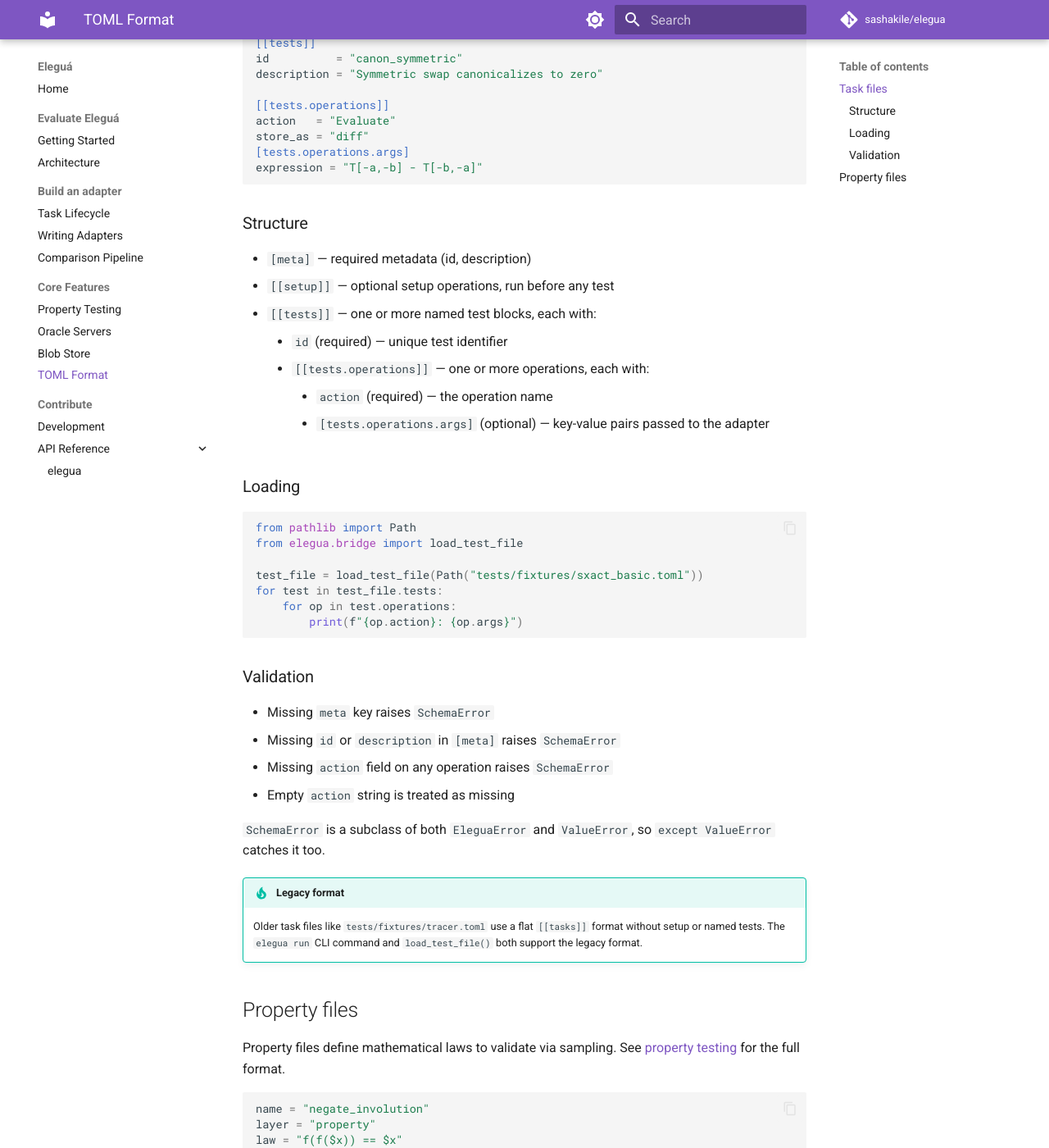
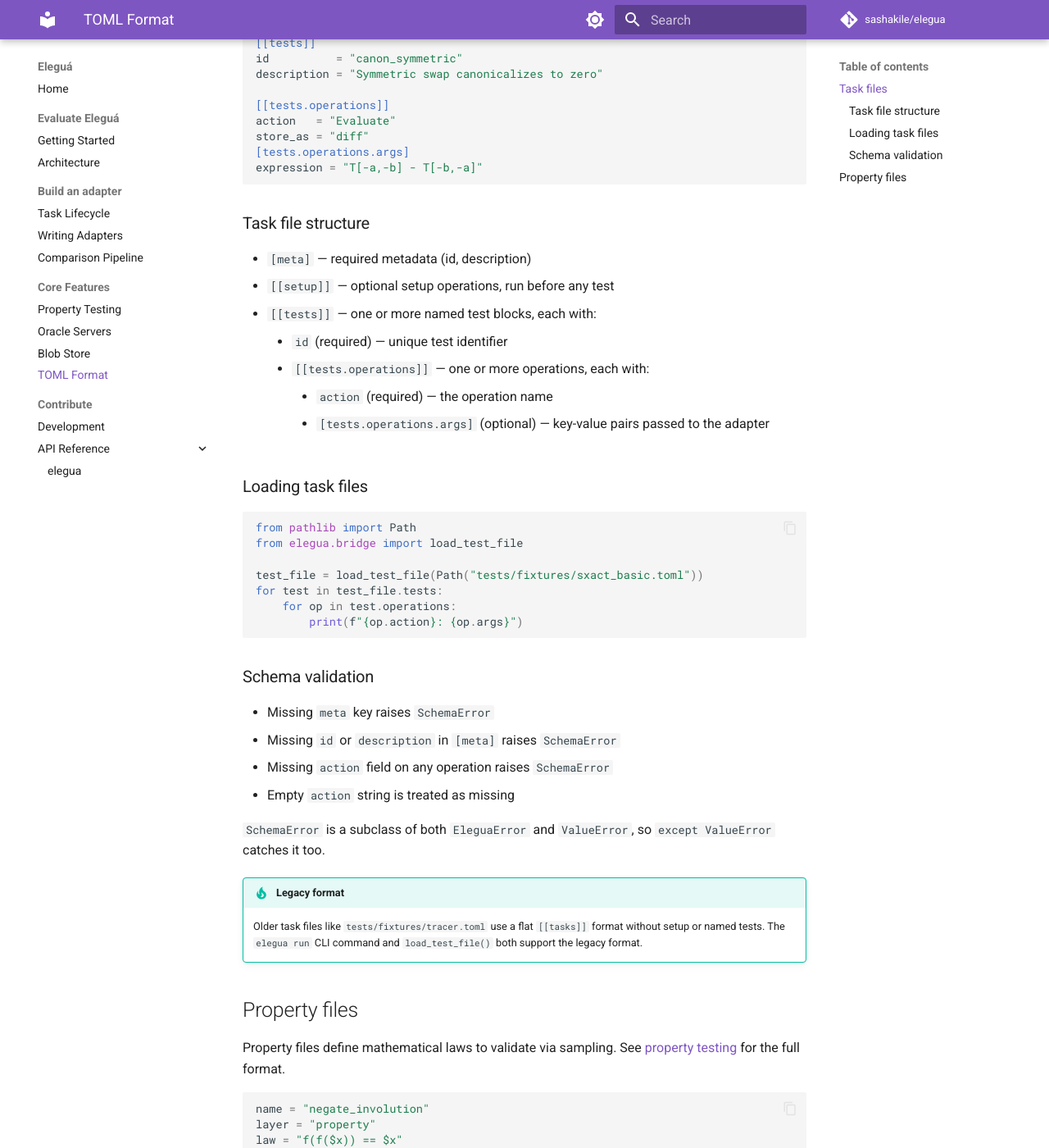
Before and after one commit to sashakile/elegua, an MkDocs documentation site: the page built from docs/guide/toml-format.md, in a window 1280 px wide and 1400 px high, scrolled down 780 px. Shown: the whole window at 82% size. Built offline with MkDocs 1.6.1 and Material for MkDocs 9.7.7, drawn with Linux system fonts in a browser that asks for light colours; comment, search, counter and statistics services are not loaded.

Commit message:
docs: replace generic subheadings with semantically unique headers
Rename 7 generic headings across 4 pages:
- 'Next steps' → 'Where to go next' / 'What to read next'
- 'Summary' → 'What you\'ve learned'
- 'Structure' → 'Task file structure'
- 'Loading' → 'Loading task files'
- 'Validation' → 'Schema validation'
- 'Settings' → 'Hypothesis settings'

Closes elegua-n3e

````diff
--- a/docs/guide/toml-format.md
+++ b/docs/guide/toml-format.md
@@ -35,7 +35,7 @@ store_as = "diff"
 expression = "T[-a,-b] - T[-b,-a]"
 ```
 
-### Structure
+### Task file structure
 
 - `[meta]` — required metadata (id, description)
 - `[[setup]]` — optional setup operations, run before any test
@@ -45,7 +45,7 @@ expression = "T[-a,-b] - T[-b,-a]"
         - `action` (required) — the operation name
         - `[tests.operations.args]` (optional) — key-value pairs passed to the adapter
 
-### Loading
+### Loading task files
 
 ```python
 from pathlib import Path
@@ -57,7 +57,7 @@ for test in test_file.tests:
         print(f"{op.action}: {op.args}")
 ```
 
-### Validation
+### Schema validation
 
 - Missing `meta` key raises `SchemaError`
 - Missing `id` or `description` in `[meta]` raises `SchemaError`
````
Also changed, not shown: docs/getting-started.md (+2 -2 lines), docs/guide/property-testing.md (+1 -1 lines), docs/guide/tasks.md (+1 -1 lines), 1 other file.
